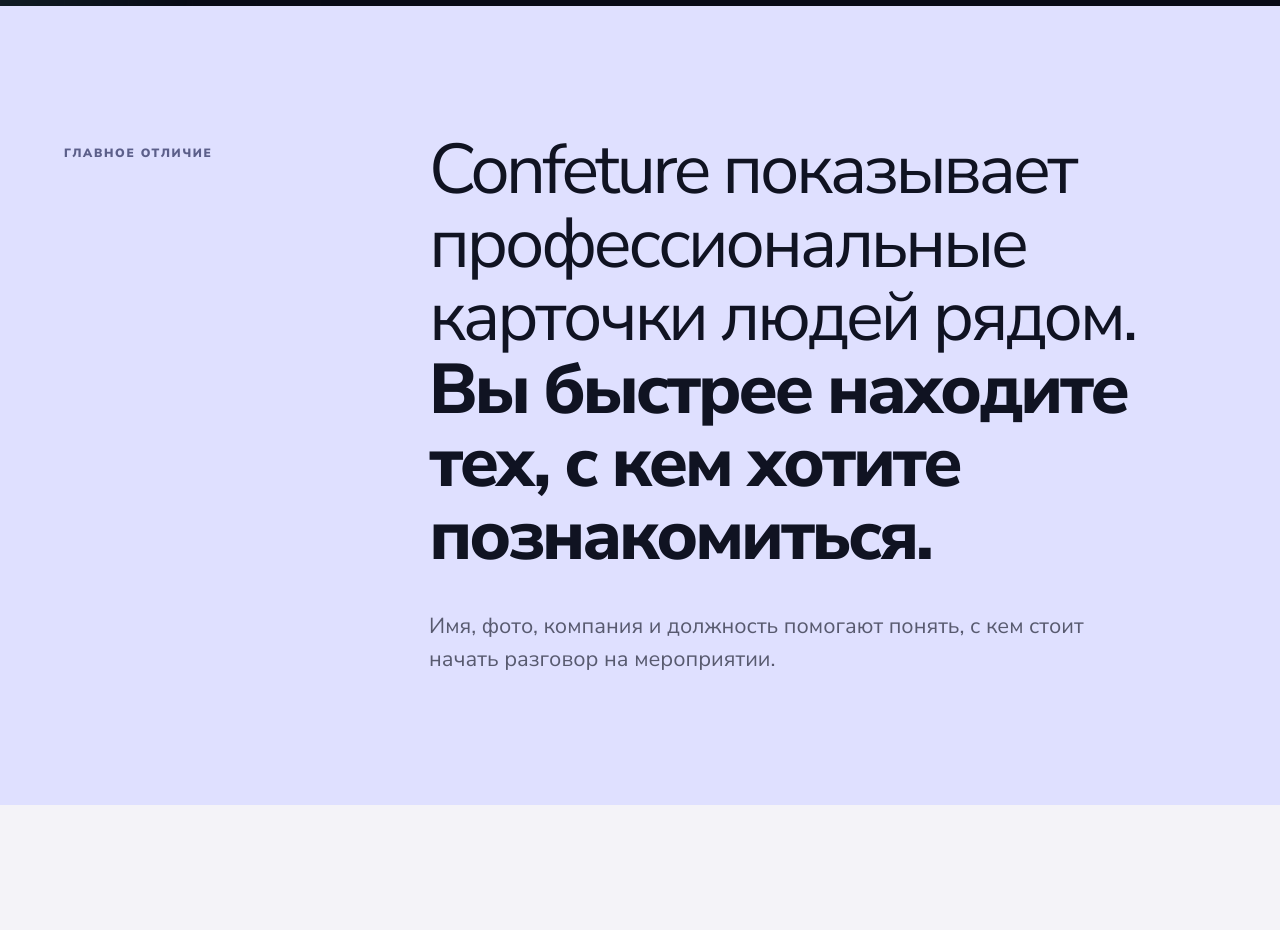
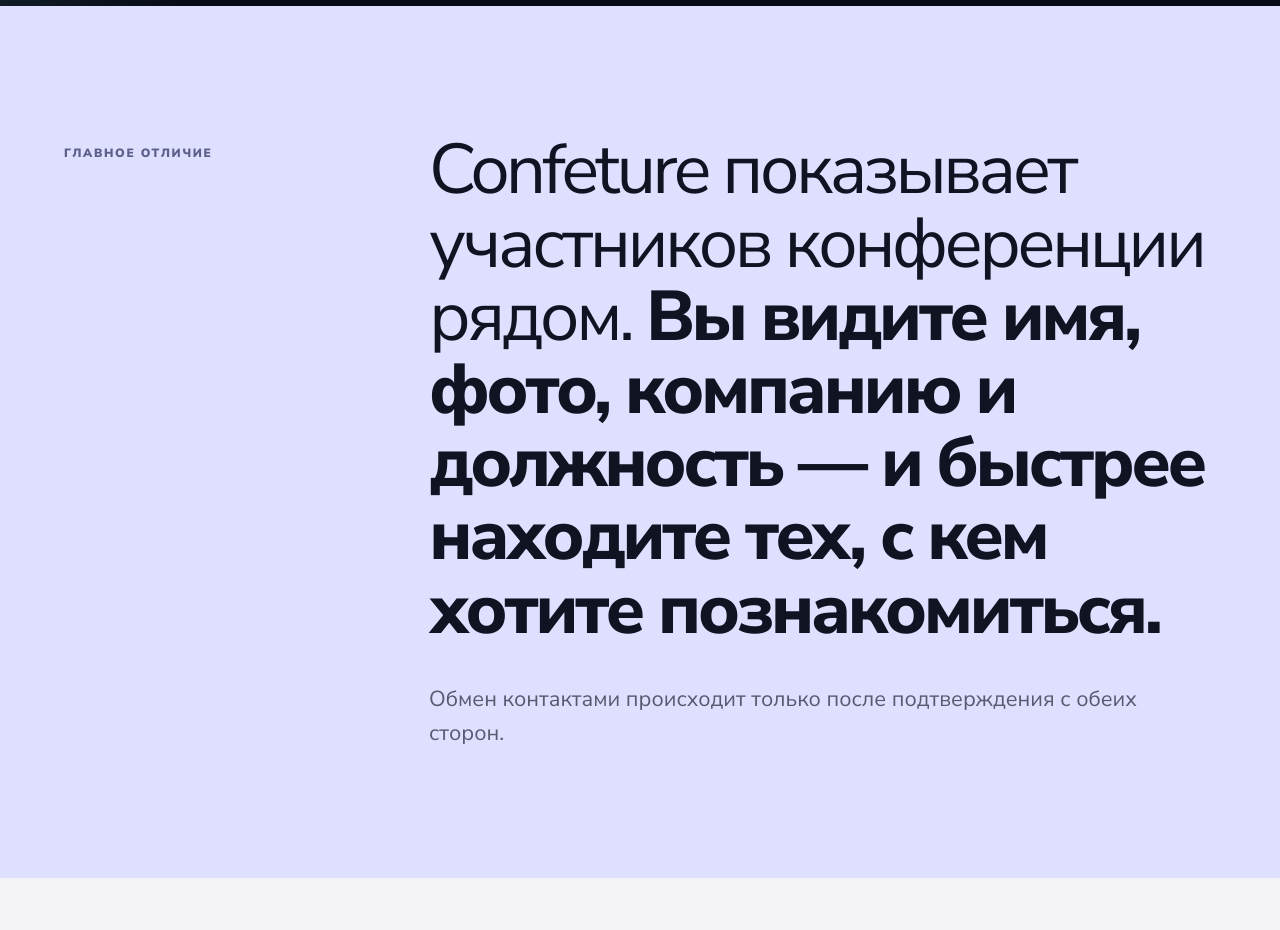
Before and after one commit to NolwenDroid/ConfetureWeb, a website: page index.html in a window 1280 px wide. Shown: the part 920-1850 px from the top of the page. Drawn offline with Linux system fonts and the light colour scheme.

Commit message:
Clarify nearby participant messaging

```diff
--- a/index.html
+++ b/index.html
@@ -68,8 +68,8 @@
       <section id="manifesto" class="manifesto section-pad">
         <div class="manifesto__label reveal">Главное отличие</div>
         <div class="manifesto__copy reveal">
-          <p>Confeture показывает профессиональные карточки людей рядом. <strong>Вы быстрее находите тех, с кем хотите познакомиться.</strong></p>
-          <span>Имя, фото, компания и должность помогают понять, с кем стоит начать разговор на мероприятии.</span>
+          <p>Confeture показывает участников конференции рядом. <strong>Вы видите имя, фото, компанию и должность — и быстрее находите тех, с кем хотите познакомиться.</strong></p>
+          <span>Обмен контактами происходит только после подтверждения с обеих сторон.</span>
         </div>
       </section>
 
```
Also changed, not shown: organizers/index.html (+2 -2 lines).
